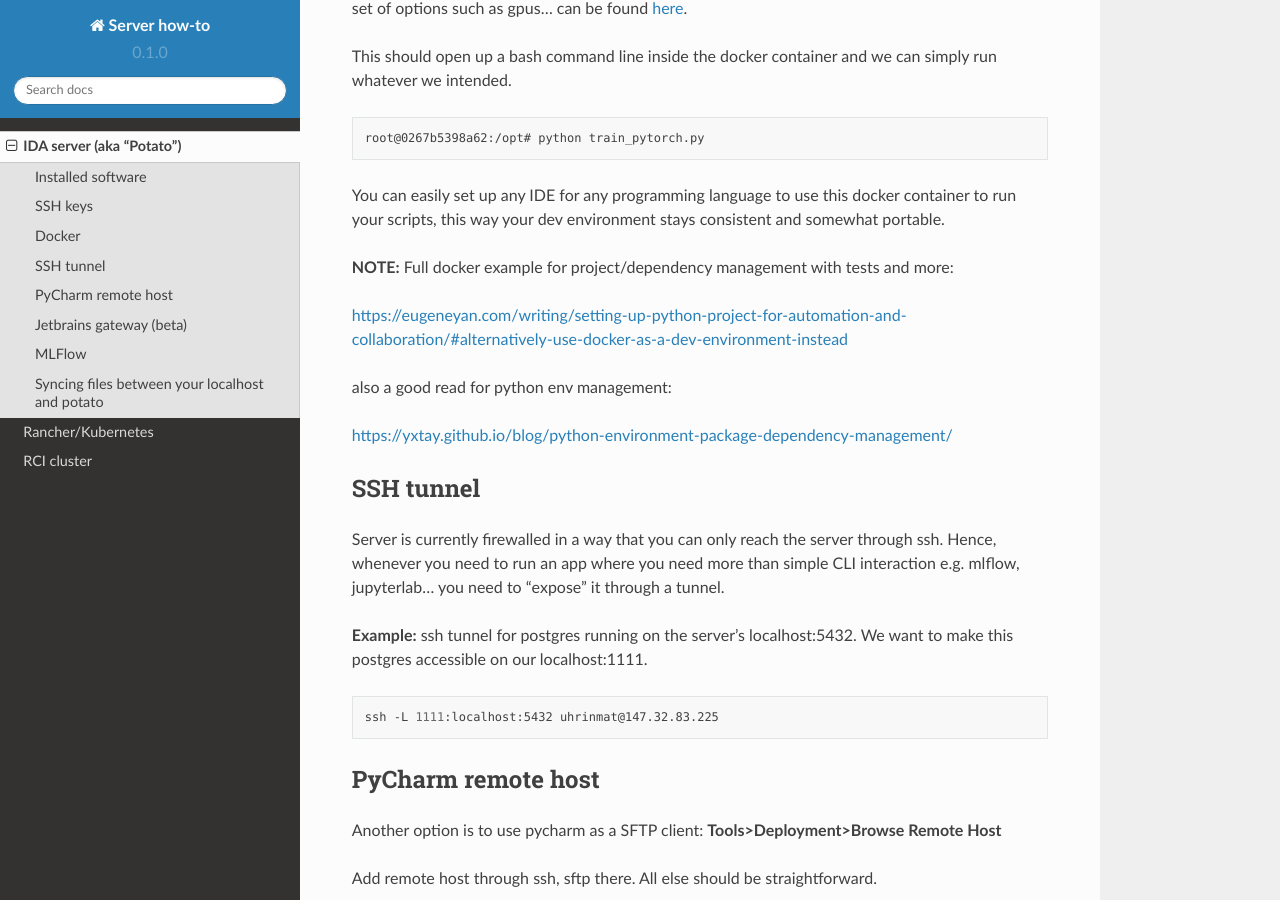
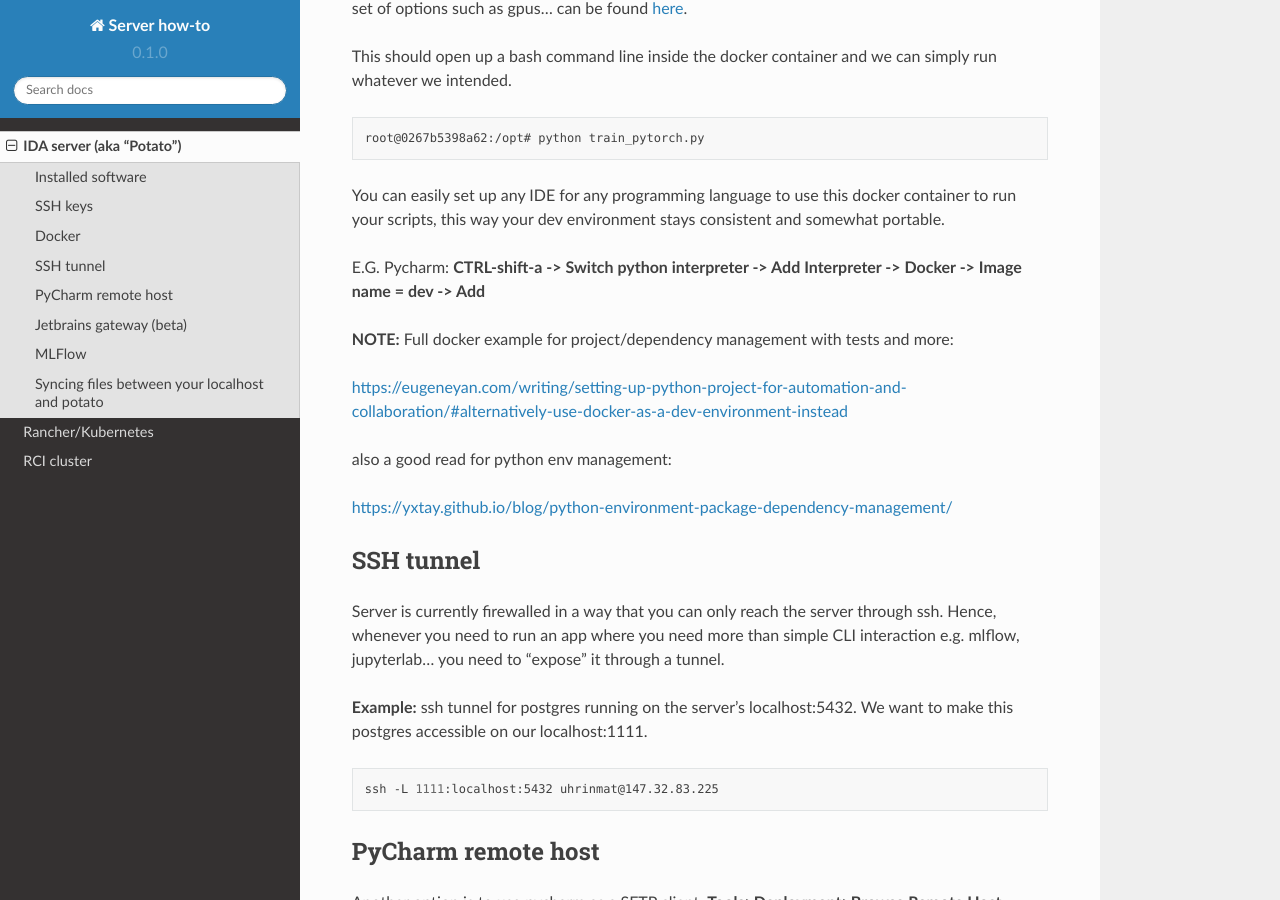
Before and after one commit to mat-ej/potato-server, a Sphinx documentation site: the page built from docs/source/ida-server.rst, in a window 1280 px wide and 900 px high, scrolled down 1730 px. Built offline with Sphinx 7.4.7 and the Read the Docs theme 2.0.0, drawn with Linux system fonts in a browser that asks for light colours.

Commit message:
change to docker environment in pycharm

```diff
--- a/docs/source/ida-server.rst
+++ b/docs/source/ida-server.rst
@@ -85,6 +85,8 @@ This should open up a bash command line inside the docker container and we can s
     root@0267b5398a62:/opt# python train_pytorch.py
 
 You can easily set up any IDE for any programming language to use this docker container to run your scripts, this way your dev environment stays consistent and somewhat portable.
+
+E.G. Pycharm: **CTRL-shift-a -> Switch python interpreter -> Add Interpreter -> Docker -> Image name = dev -> Add**
 
 **NOTE:** Full docker example for project/dependency management with tests and more:
 
```
